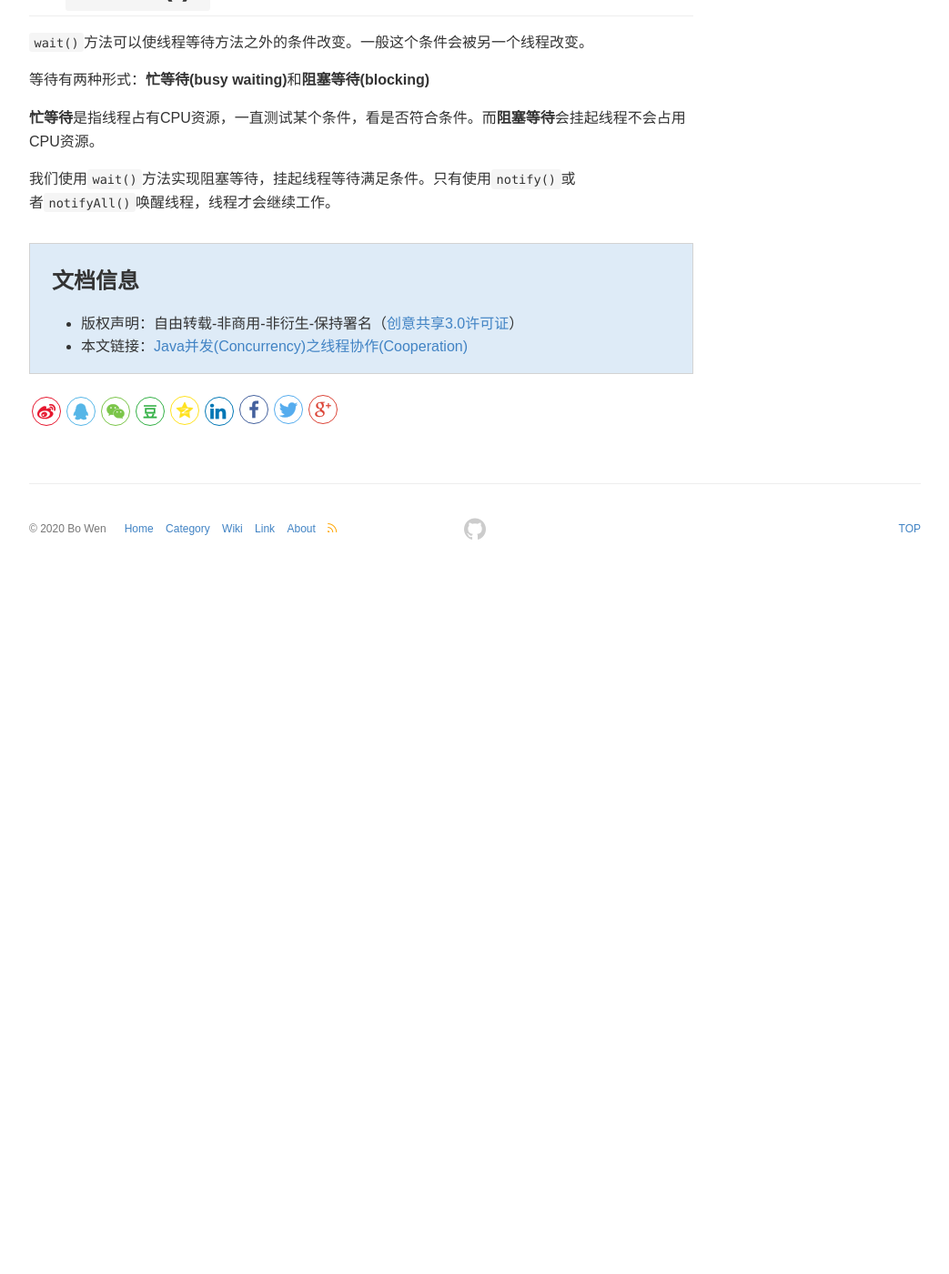
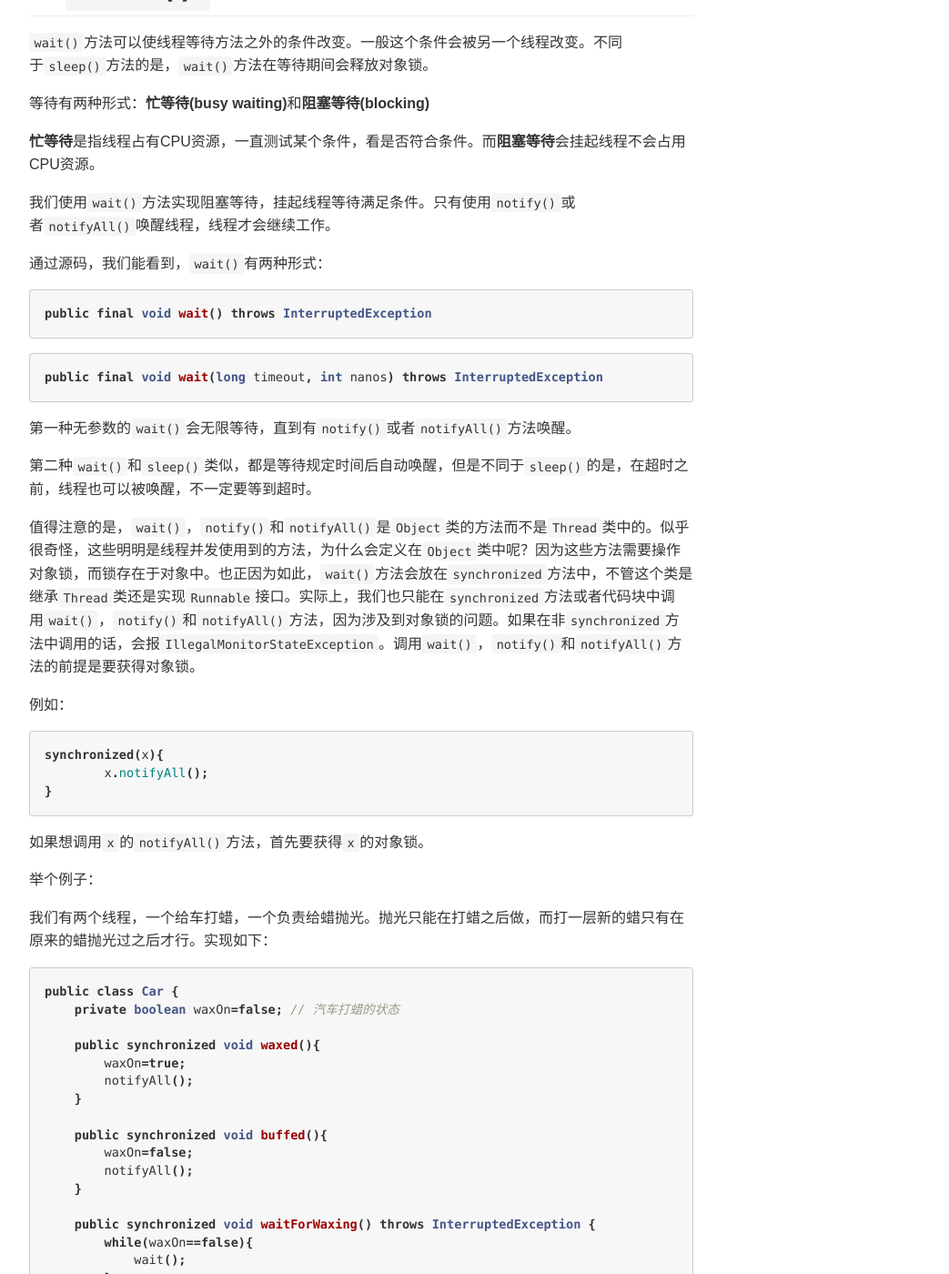
Before and after one commit to wenb1/wenb1.github.io, a Jekyll site: the page built from _posts/2020-06-06-java-concurrency-cooperation.md, in a window 1280 px wide and 1400 px high, scrolled down 463 px. Shown: the whole window at 91% size, without its empty margins (118-1161 px from the left). Built offline with Jekyll 4.4.1, drawn with Linux system fonts in a browser that asks for light colours; comment, search, counter and statistics services are not loaded; before the commit the page ends 1093 px from its top, so only the background shows below that; some of the changed text lies outside the part shown.

Commit message:
modify blog

````diff
--- a/_posts/2020-06-06-java-concurrency-cooperation.md
+++ b/_posts/2020-06-06-java-concurrency-cooperation.md
@@ -14,10 +14,138 @@ keywords: Java, Concurrency, 并发, 线程协作, Cooperation
 
 # 1. `wait()`
 
-`wait()`方法可以使线程等待方法之外的条件改变。一般这个条件会被另一个线程改变。
+`wait()`方法可以使线程等待方法之外的条件改变。一般这个条件会被另一个线程改变。不同于`sleep()`方法的是，`wait()`方法在等待期间会释放对象锁。
 
 等待有两种形式：**忙等待(busy waiting)**和**阻塞等待(blocking)**
 
 **忙等待**是指线程占有CPU资源，一直测试某个条件，看是否符合条件。而**阻塞等待**会挂起线程不会占用CPU资源。
 
 我们使用`wait()`方法实现阻塞等待，挂起线程等待满足条件。只有使用`notify()`或者`notifyAll()`唤醒线程，线程才会继续工作。
+
+通过源码，我们能看到，`wait()`有两种形式：
+
+```java
+public final void wait() throws InterruptedException
+```
+
+```java
+public final void wait(long timeout, int nanos) throws InterruptedException
+```
+
+第一种无参数的`wait()`会无限等待，直到有`notify()`或者`notifyAll()`方法唤醒。
+
+第二种`wait()`和`sleep()`类似，都是等待规定时间后自动唤醒，但是不同于`sleep()`的是，在超时之前，线程也可以被唤醒，不一定要等到超时。
+
+值得注意的是，`wait()`，`notify()`和`notifyAll()`是`Object`类的方法而不是`Thread`类中的。似乎很奇怪，这些明明是线程并发使用到的方法，为什么会定义在`Object`类中呢？因为这些方法需要操作对象锁，而锁存在于对象中。也正因为如此，`wait()`方法会放在`synchronized`方法中，不管这个类是继承`Thread`类还是实现`Runnable`接口。实际上，我们也只能在`synchronized`方法或者代码块中调用`wait()`，`notify()`和`notifyAll()`方法，因为涉及到对象锁的问题。如果在非`synchronized`方法中调用的话，会报`IllegalMonitorStateException`。调用`wait()`，`notify()`和`notifyAll()`方法的前提是要获得对象锁。
+
+例如：
+
+```java
+synchronized(x){
+	x.notifyAll();
+}
+```
+
+如果想调用`x`的`notifyAll()`方法，首先要获得`x`的对象锁。
+
+举个例子：
+
+我们有两个线程，一个给车打蜡，一个负责给蜡抛光。抛光只能在打蜡之后做，而打一层新的蜡只有在原来的蜡抛光过之后才行。实现如下：
+
+```java
+public class Car {
+    private boolean waxOn=false; // 汽车打蜡的状态
+
+    public synchronized void waxed(){
+        waxOn=true;
+        notifyAll();
+    }
+
+    public synchronized void buffed(){
+        waxOn=false;
+        notifyAll();
+    }
+
+    public synchronized void waitForWaxing() throws InterruptedException {
+        while(waxOn==false){
+            wait();
+        }
+    }
+
+    public synchronized void waitForBuffing() throws InterruptedException {
+        while(waxOn==true){
+            wait();
+        }
+    }
+}
+```
+
+```java
+public class WaxOn implements Runnable{
+    private Car car;
+
+    public WaxOn(Car c){
+        car=c;
+    }
+
+    @Override
+    public void run() {
+        try {
+            while(!Thread.interrupted()){
+                System.out.println("Wax On! ");
+                TimeUnit.MILLISECONDS.sleep(200);
+                car.waxed();
+                car.waitForBuffing();
+            }
+        } catch (InterruptedException e) {
+            e.printStackTrace();
+        }
+        System.out.println("Ending Wax On task");
+    }
+}
+
+```
+
+```java
+public class WaxOff implements Runnable{
+    private Car car;
+
+    public WaxOff(Car c){
+        car=c;
+    }
+    @Override
+    public void run() {
+        try{
+            while(!Thread.interrupted()){
+                car.waitForWaxing();
+                System.out.println("Wax Off! ");
+                TimeUnit.MILLISECONDS.sleep(200);
+                car.buffed();
+            }
+        } catch (InterruptedException e) {
+            e.printStackTrace();
+        }
+        System.out.println("Ending Wax Off task");
+    }
+}
+```
+
+```java
+public class WaxOMatic {
+    public static void main(String[] args) throws InterruptedException {
+        Car car=new Car();
+        ExecutorService exec= Executors.newCachedThreadPool();
+        exec.execute(new WaxOff(car));
+        exec.execute(new WaxOn(car));
+        TimeUnit.SECONDS.sleep(5);
+        exec.shutdown();
+    }
+}
+```
+
+在`while`循环里嵌套`wait()`方法是一种很重要的实现方式，有如下几个原因：
+
+1. 有可能有多个线程因为同一个原因等待同一把锁，第一个被唤醒的线程可能会获得这把锁。如果是这种情况，这个线程如果没有满足适当的条件，就应该重新被挂起。
+
+2. 有可能一个线程被唤醒，但是有另一个线程改变了一些条件，被唤醒的线程因此不能执行，它应该被重新挂起而不应该执行。
+3. 也有可能是多个线程因为不同原因等待一个锁，但是`notifyAll()`会把它们都唤醒，这时候就需要检查被唤醒的线程是不是都符合条件。
````
